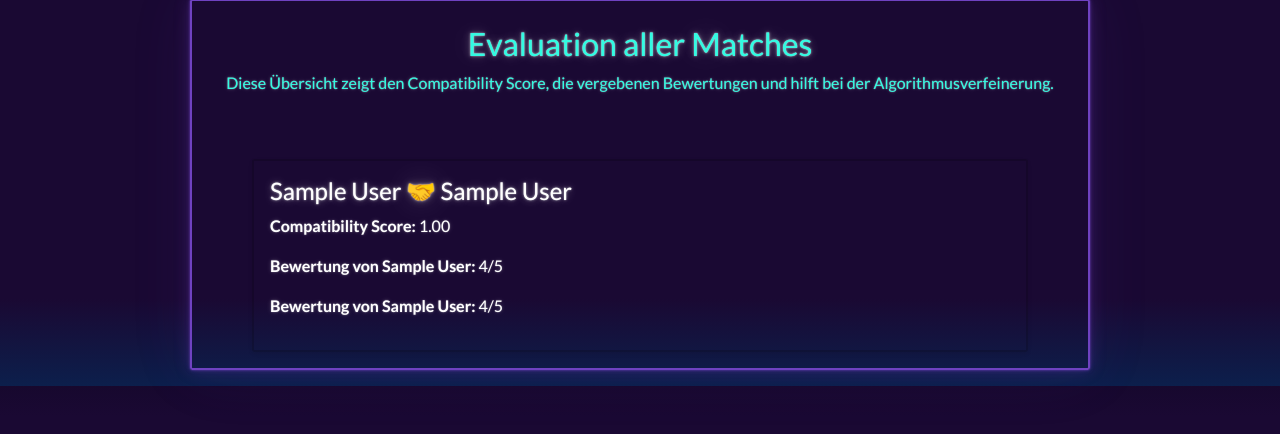
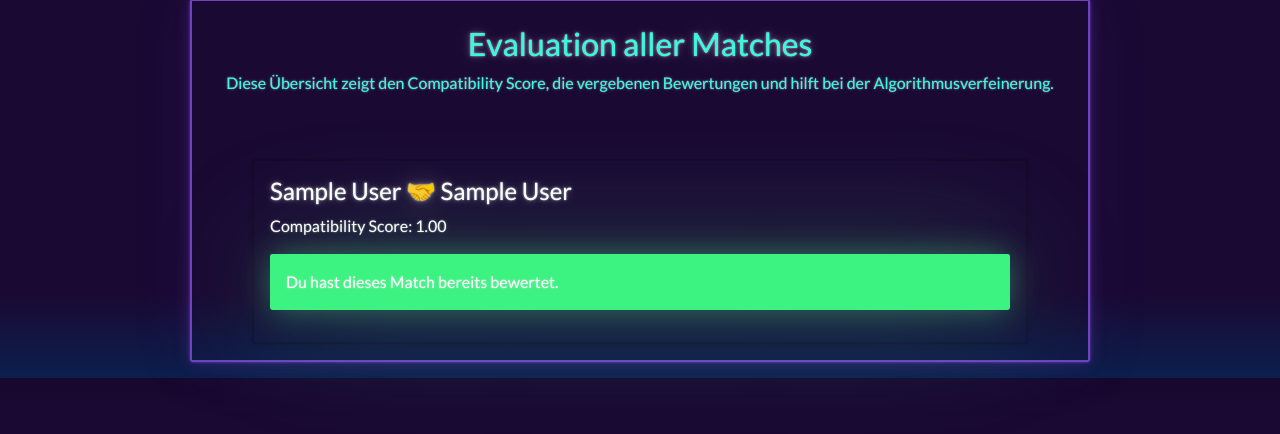
Before and after one commit to JanBusson/CampusConnectBerlin, a Flask app: page /evaluate_match in a window 1280 px wide. Shown: the part 49-483 px from the top of the page. Run offline with Flask 3, Linux system fonts and the light colour scheme; the visitor is signed in with stand-in values (Sample User, id 1); tables that the repository leaves empty hold one stand-in row (values such as "Sample post"); some libraries are stand-ins or nearby versions.

Commit message:
Fehler bei der Evaluation behoben => Form korrekt in das Template eingebunden

```diff
--- a/routes/route_evaluate_match.py
+++ b/routes/route_evaluate_match.py
@@ -6,26 +6,27 @@ from forms.forms_evaluate import CreateRatingForm
 
 @main_bp.route('/evaluate_match', methods=['GET', 'POST'])
 def evaluate_match():
-    user_id= session.get('user_id')
+    user_id = session.get('user_id')
     currUser = user_dao.get_uid(user_id)
     matches = match_dao.get_all_for_uid(user_id=user_id)
 
-    # Prüfen ob POST
+
     if request.method == 'POST':
-        form = CreateRatingForm()
+        form = CreateRatingForm(request.form)
         if form.validate_on_submit():
             match_id = form.match_id.data
             rating = form.rating.data
-
-            # Optional: Logging oder Debugging
-            print(f"[INFO] User {user_id} bewertet Match {match_id} mit {rating}")
-
-            # Bewertung speichern – hier müsstest du z. B. match_dao.evaluate_match(...) aufrufen
             match_dao.evaluate_match(user_id=user_id, match_id=match_id, rating=rating)
-
-            flash("Bewertung erfolgreich gespeichert.", "success")
+            flash("Bewertung gespeichert.", "success")
             return redirect(url_for('main.evaluate_match'))
+        else:
+            print("Fehler:", form.errors)
 
 
-    #hier muss die Klasse und nicht Instanz übergeben werden, da für jedes Match ein neues Ratin Form erstellt wird
-    return render_template('evaluate_match.html',matches=matches,currUser=currUser,RatingForm=CreateRatingForm)
+    match_forms = []
+    for match in matches:
+        form = CreateRatingForm()
+        form.match_id.data = str(match.match_id)
+        match_forms.append((match, form))
+
+    return render_template("evaluate_match.html", match_forms=match_forms, currUser=currUser)
--- a/templates/evaluate_match.html
+++ b/templates/evaluate_match.html
@@ -11,36 +11,41 @@
 
 {% block content %}
 <div class="container mt-4" style="max-width: 800px;">
-  {% if matches %}
-    {% for match in matches %}
-      <div class="card mb-3 shadow-sm">
-        <div class="card-body">
-          <h4 class="card-title">
-            {{ match.user1.name }} 🤝 {{ match.user2.name }}
-          </h4>
+  {% if match_forms %}
+   {% for match, form in match_forms %}
+  <div class="card mb-3 shadow-sm">
+    <div class="card-body">
+      <h4>{{ match.user1.name }} 🤝 {{ match.user2.name }}</h4>
+      <p>Compatibility Score: {{ "%.2f"|format(match.compatibility) }}</p>
 
-          <p><strong>Compatibility Score:</strong> {{ "%.2f"|format(match.compatibility) }}</p>
+      {% if match.user1.user_id == currUser.user_id %}
+        {% set already_rated = match.rating_by_user1 %}
+      {% else %}
+        {% set already_rated = match.rating_by_user2 %}
+      {% endif %}
 
-          <p>
-            <strong>Bewertung von {{ match.user1.name }}:</strong>
-            {% if match.rating_by_user1 is not none %}
-              {{ match.rating_by_user1 }}/5
-            {% else %}
-              <em>Keine Bewertung</em>
-            {% endif %}
-          </p>
+      {% if not already_rated %}
+        <form method="POST" action="{{ url_for('main.evaluate_match') }}">
+          {{ form.hidden_tag() }}
 
-          <p>
-            <strong>Bewertung von {{ match.user2.name }}:</strong>
-            {% if match.rating_by_user2 is not none %}
-              {{ match.rating_by_user2 }}/5
-            {% else %}
-              <em>Keine Bewertung</em>
-            {% endif %}
-          </p>
+          <div class="mb-2">
+            {{ form.rating.label }}
+            {% for subfield in form.rating %}
+              <label class="me-2">{{ subfield() }} {{ subfield.label.text }}</label>
+            {% endfor %}
+          </div>
+
+          {{ form.submit(class="btn btn-primary") }}
+        </form>
+      {% else %}
+        <div class="alert alert-success mt-2">
+          Du hast dieses Match bereits bewertet.
         </div>
-      </div>
-    {% endfor %}
+      {% endif %}
+    </div>
+  </div>
+{% endfor %}
+
   {% else %}
     <div class="alert alert-info text-center">
       Noch keine gespeicherten Matches zur Evaluation.
```
